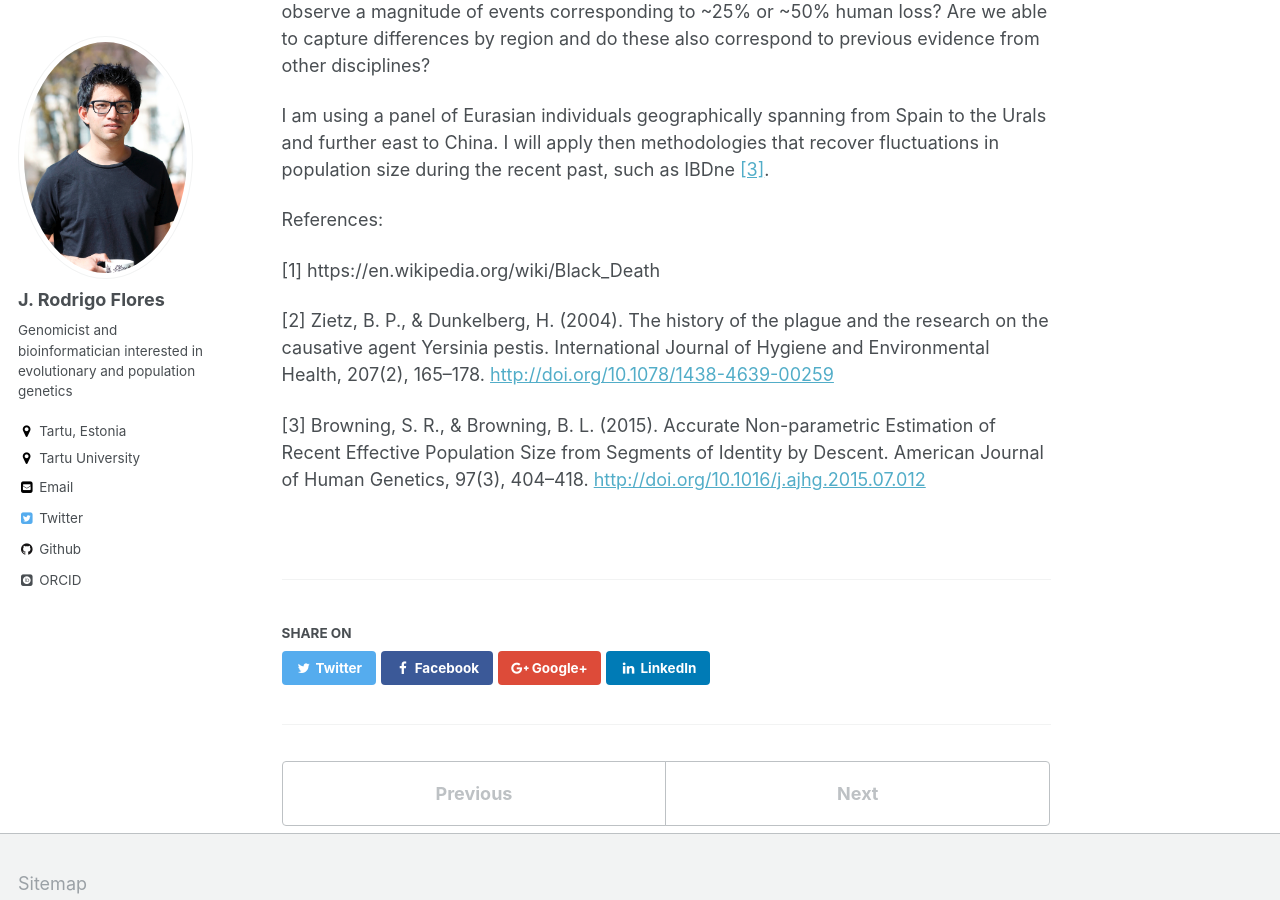
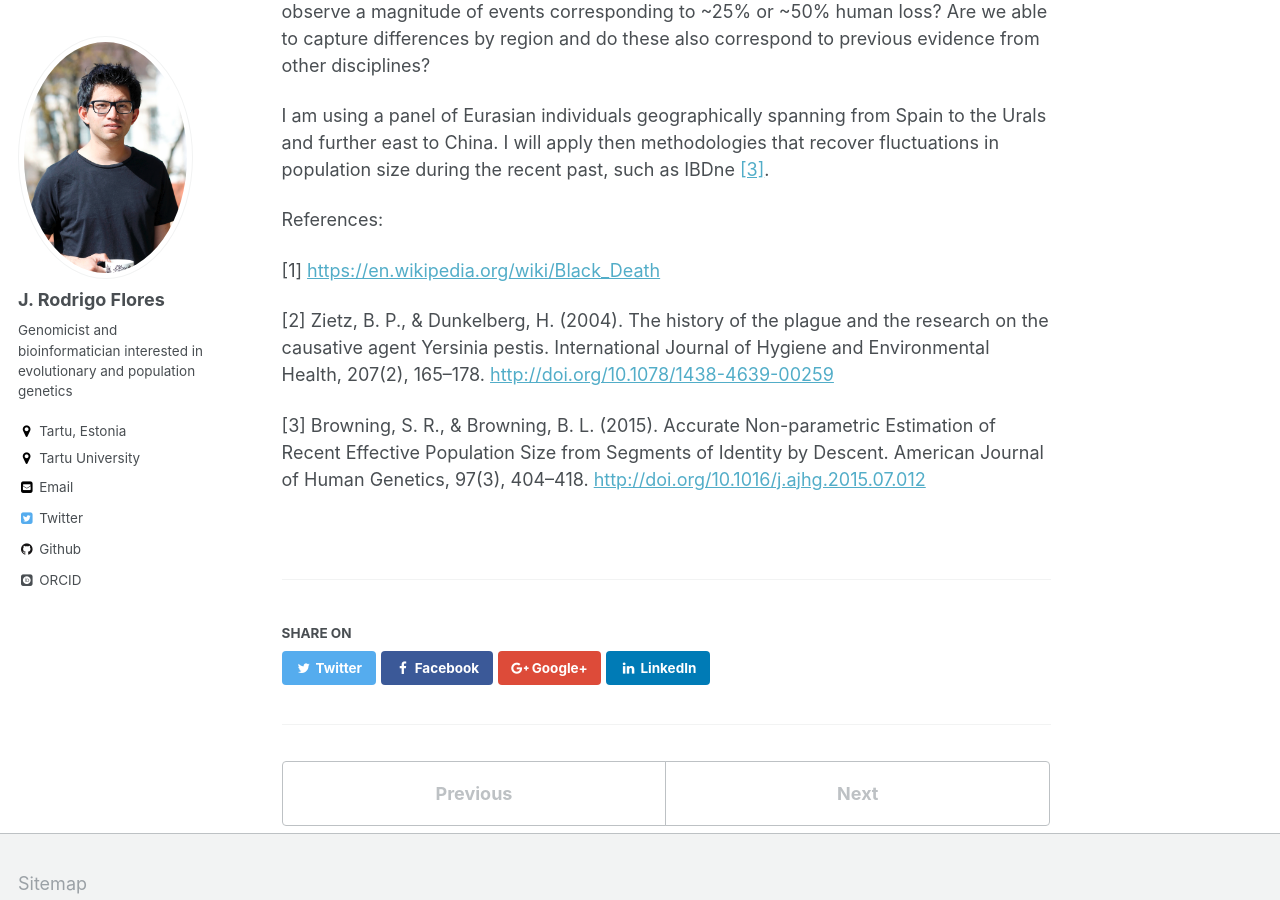
Before and after one commit to JRodrigoF/JRodrigoFlores.github.io, a Jekyll site: the page built from _projects/Genomic-impact-of-the-Black-Death-in-Europe.md, in a window 1280 px wide and 900 px high, scrolled down 434 px. Built offline with Jekyll 4.4.1, drawn with Linux system fonts in a browser that asks for light colours; some web fonts are replaced; part of the change alters nothing that is shown.

```diff
--- a/_projects/Genomic-impact-of-the-Black-Death-in-Europe.md
+++ b/_projects/Genomic-impact-of-the-Black-Death-in-Europe.md
@@ -11,7 +11,7 @@ I am using a panel of Eurasian individuals geographically spanning from Spain to
 
 References:
 
-[1] https://en.wikipedia.org/wiki/Black_Death
+[1] [https://en.wikipedia.org/wiki/Black_Death](https://en.wikipedia.org/wiki/Black_Death)
 
 [2] Zietz, B. P., & Dunkelberg, H. (2004). The history of the plague and the research on the causative agent Yersinia pestis. International Journal of Hygiene and Environmental Health, 207(2), 165–178. [http://doi.org/10.1078/1438-4639-00259](http://doi.org/10.1078/1438-4639-00259)
 
```
